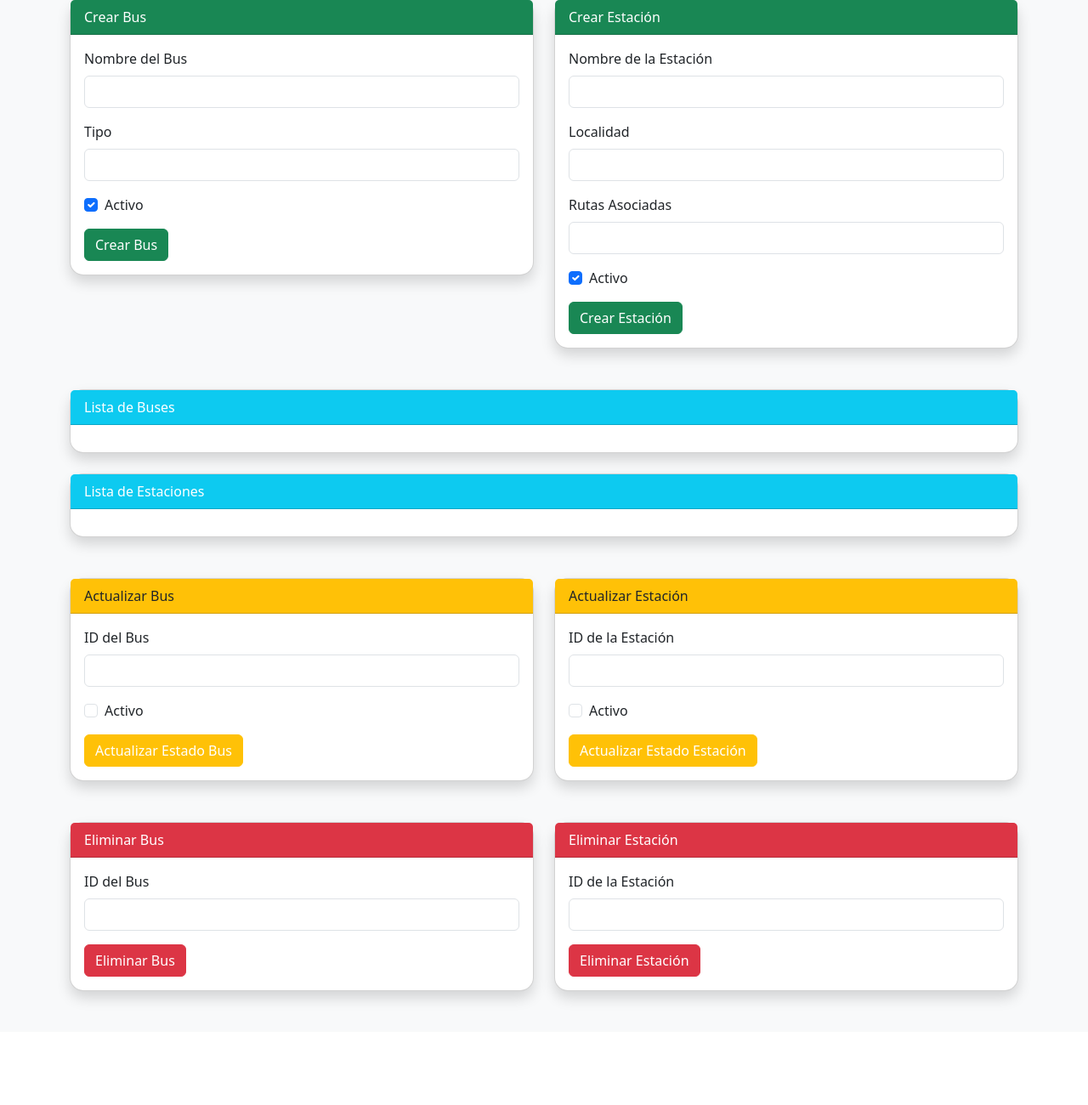
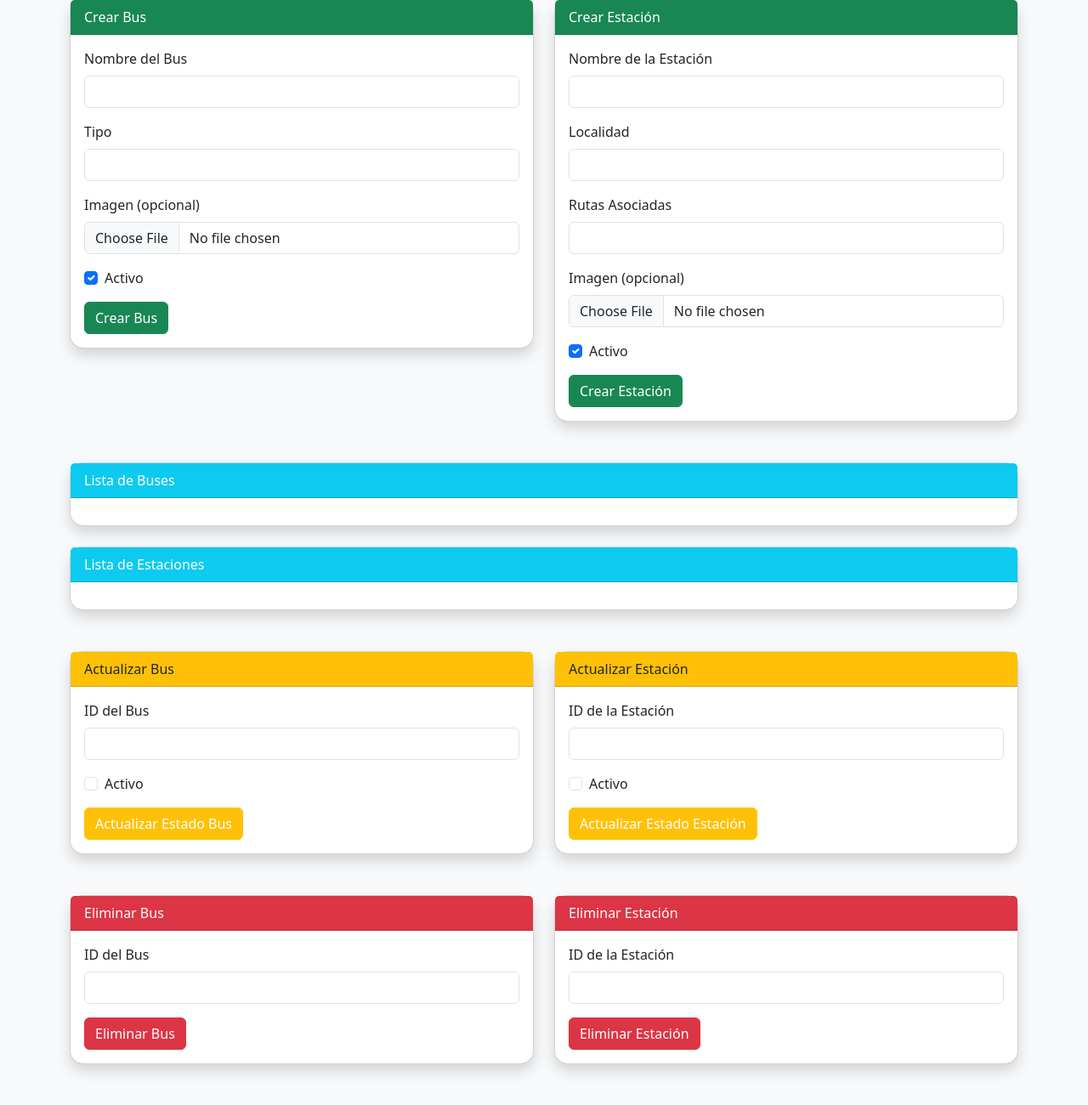
Before and after one commit to Juanes0706/Proyecto, a FastAPI app: page /operations in a window 1280 px wide. Shown: the part 249-1549 px from the top of the page at 85% size. Before the commit the page ends 1431 px from the top, so only its background shows below. Run offline with FastAPI, Linux system fonts and the light colour scheme; data that the repository does not hold is empty; parts of the project's set-up code (start-up, migrations or seed data) failed here and were passed over.

Commit message:
Arreglando codigo

```diff
--- a/main.py
+++ b/main.py
@@ -119,6 +119,34 @@ def listar_estaciones(sector: Optional[str] = None, activo: Optional[bool] = Non
     estaciones = crud.obtener_estaciones(sector=sector, activo=activo)
     return estaciones
 
+@app.put("/buses/{bus_id}/estado")
+def actualizar_estado_bus_endpoint(bus_id: int, activo: bool):
+    resultado = crud.actualizar_estado_bus(bus_id, activo)
+    if not resultado:
+        raise HTTPException(status_code=404, detail="Bus no encontrado")
+    return resultado
+
+@app.put("/estaciones/{estacion_id}/estado")
+def actualizar_estado_estacion_endpoint(estacion_id: int, activo: bool):
+    resultado = crud.actualizar_estado_estacion(estacion_id, activo)
+    if not resultado:
+        raise HTTPException(status_code=404, detail="Estación no encontrada")
+    return resultado
+
+@app.delete("/buses/{bus_id}")
+def eliminar_bus_endpoint(bus_id: int):
+    resultado = crud.eliminar_bus(bus_id)
+    if not resultado:
+        raise HTTPException(status_code=404, detail="Bus no encontrado")
+    return resultado
+
+@app.delete("/estaciones/{estacion_id}")
+def eliminar_estacion_endpoint(estacion_id: int):
+    resultado = crud.eliminar_estacion(estacion_id)
+    if not resultado:
+        raise HTTPException(status_code=404, detail="Estación no encontrada")
+    return resultado
+
 @app.put("/buses/{bus_id}", response_model=BusResponse)
 async def actualizar_bus_endpoint(
     bus_id: int,
--- a/templates/OperationsPage.html
+++ b/templates/OperationsPage.html
@@ -40,17 +40,21 @@
                 <div class="card shadow rounded-4">
                     <div class="card-header bg-success text-white">Crear Bus</div>
                     <div class="card-body">
-                        <form id="crearBusForm">
+                        <form id="crearBusForm" enctype="multipart/form-data">
                             <div class="mb-3">
                                 <label for="nombreBus" class="form-label">Nombre del Bus</label>
-                                <input type="text" class="form-control" id="nombreBus" required />
+                                <input type="text" class="form-control" id="nombreBus" name="nombre_bus" required />
                             </div>
                             <div class="mb-3">
                                 <label for="tipoBus" class="form-label">Tipo</label>
-                                <input type="text" class="form-control" id="tipoBus" required />
+                                <input type="text" class="form-control" id="tipoBus" name="tipo" required />
+                            </div>
+                            <div class="mb-3">
+                                <label for="imagenBus" class="form-label">Imagen (opcional)</label>
+                                <input type="file" class="form-control" id="imagenBus" name="imagen" accept="image/*" />
                             </div>
                             <div class="mb-3 form-check">
-                                <input type="checkbox" class="form-check-input" id="activoBus" checked />
+                                <input type="checkbox" class="form-check-input" id="activoBus" name="activo" checked />
                                 <label class="form-check-label" for="activoBus">Activo</label>
                             </div>
                             <button type="submit" class="btn btn-success">Crear Bus</button>
@@ -63,21 +67,25 @@
                 <div class="card shadow rounded-4">
                     <div class="card-header bg-success text-white">Crear Estación</div>
                     <div class="card-body">
-                        <form id="crearEstacionForm">
+                        <form id="crearEstacionForm" enctype="multipart/form-data">
                             <div class="mb-3">
                                 <label for="nombreEstacion" class="form-label">Nombre de la Estación</label>
-                                <input type="text" class="form-control" id="nombreEstacion" required />
+                                <input type="text" class="form-control" id="nombreEstacion" name="nombre_estacion" required />
                             </div>
                             <div class="mb-3">
                                 <label for="localidadEstacion" class="form-label">Localidad</label>
-                                <input type="text" class="form-control" id="localidadEstacion" required />
+                                <input type="text" class="form-control" id="localidadEstacion" name="localidad" required />
                             </div>
                             <div class="mb-3">
                                 <label for="rutasAsociadas" class="form-label">Rutas Asociadas</label>
-                                <input type="text" class="form-control" id="rutasAsociadas" required />
+                                <input type="text" class="form-control" id="rutasAsociadas" name="rutas_asociadas" required />
+                            </div>
+                            <div class="mb-3">
+                                <label for="imagenEstacion" class="form-label">Imagen (opcional)</label>
+                                <input type="file" class="form-control" id="imagenEstacion" name="imagen" accept="image/*" />
                             </div>
                             <div class="mb-3 form-check">
-                                <input type="checkbox" class="form-check-input" id="activoEstacion" checked />
+                                <input type="checkbox" class="form-check-input" id="activoEstacion" name="activo" checked />
                                 <label class="form-check-label" for="activoEstacion">Activo</label>
                             </div>
                             <button type="submit" class="btn btn-success">Crear Estación</button>
@@ -190,14 +198,11 @@
     // Crear Bus
     document.getElementById("crearBusForm").addEventListener("submit", async (e) => {
         e.preventDefault();
-        const nombre_bus = document.getElementById("nombreBus").value;
-        const tipo = document.getElementById("tipoBus").value;
-        const activo = document.getElementById("activoBus").checked;
+        const formData = new FormData(e.target);
 
         const response = await fetch("/buses/", {
             method: "POST",
-            headers: { "Content-Type": "application/json" },
-            body: JSON.stringify({ nombre_bus, tipo, activo }),
+            body: formData,
         });
         if (response.ok) {
             alert("Bus creado exitosamente");
@@ -211,15 +216,11 @@
     // Crear Estación
     document.getElementById("crearEstacionForm").addEventListener("submit", async (e) => {
         e.preventDefault();
-        const nombre_estacion = document.getElementById("nombreEstacion").value;
-        const localidad = document.getElementById("localidadEstacion").value;
-        const rutas_asociadas = document.getElementById("rutasAsociadas").value;
-        const activo = document.getElementById("activoEstacion").checked;
+        const formData = new FormData(e.target);
 
         const response = await fetch("/estaciones/", {
             method: "POST",
-            headers: { "Content-Type": "application/json" },
-            body: JSON.stringify({ nombre_estacion, localidad, rutas_asociadas, activo }),
+            body: formData,
         });
         if (response.ok) {
             alert("Estación creada exitosamente");
```
